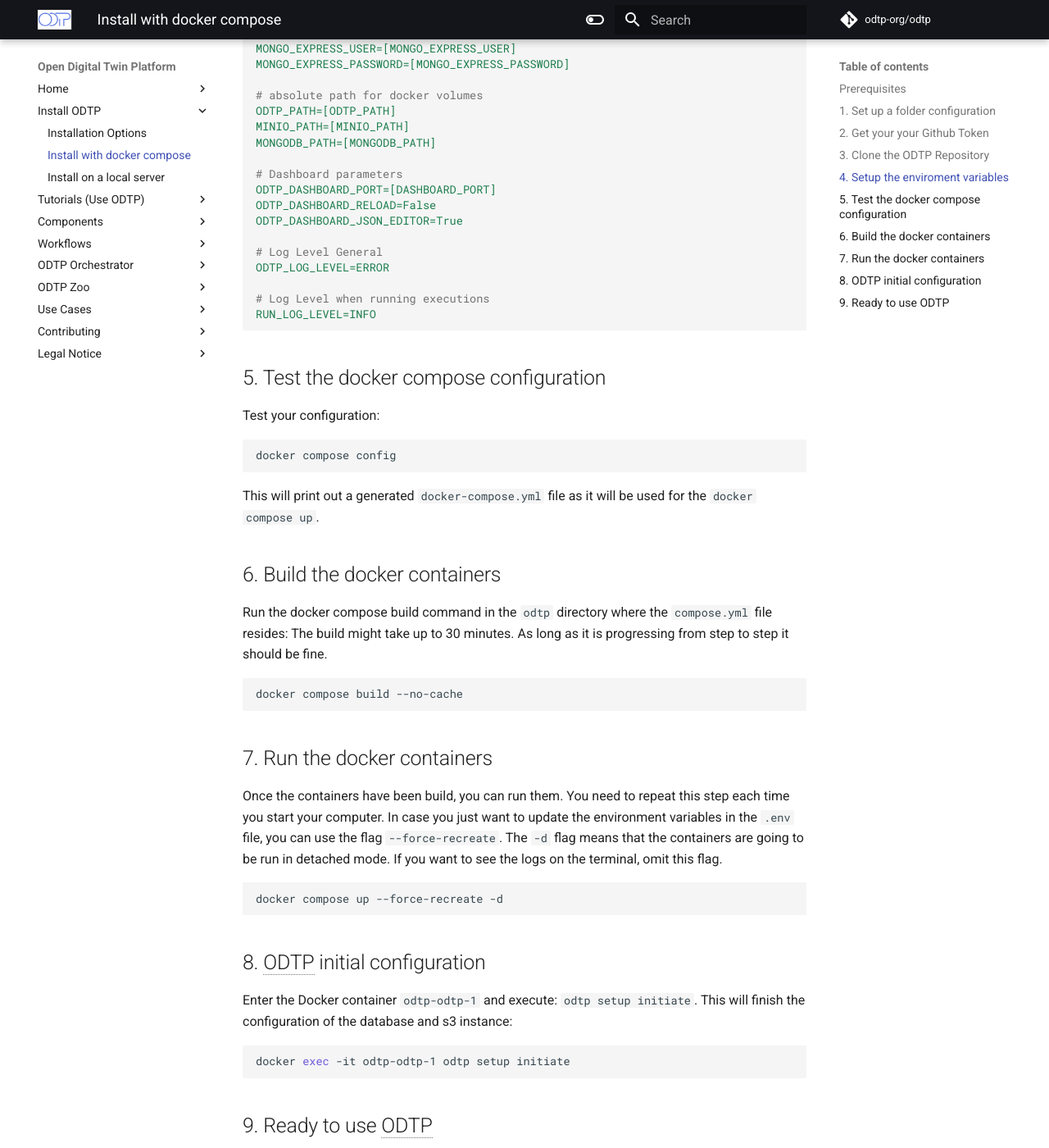
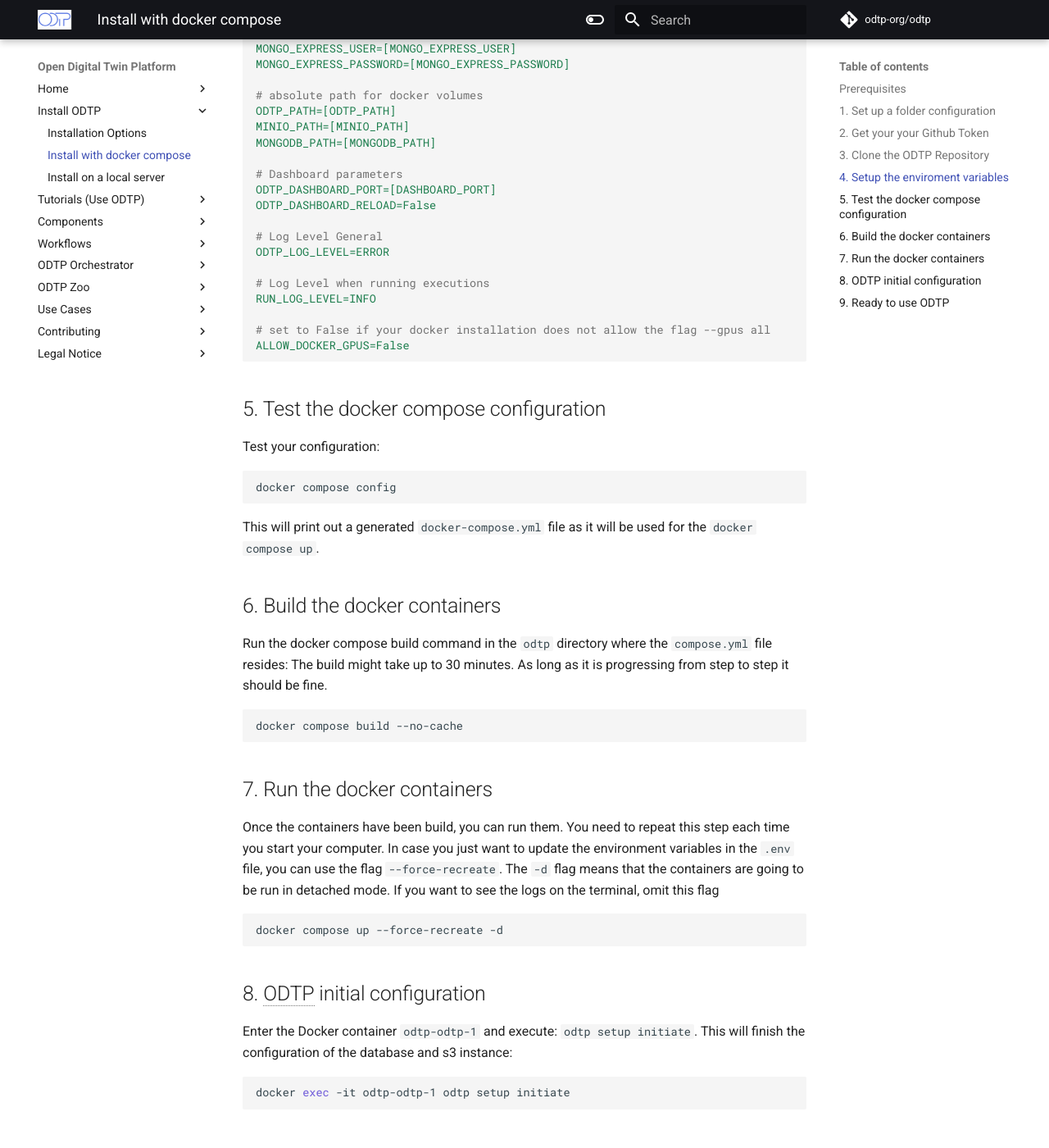
Before and after one commit to odtp-org/odtp-manuals, an MkDocs documentation site: the page built from docs/installation/docker-compose_install.md, in a window 1280 px wide and 1400 px high, scrolled down 2991 px. Shown: the whole window at 82% size. Built offline with MkDocs 1.6.1 and Material for MkDocs 9.7.7, drawn with Linux system fonts in a browser that asks for light colours; a script that is not in the unit is left out; comment, search, counter and statistics services are not loaded.

Commit message:
fix: correct env variables

````diff
--- a/docs/installation/docker-compose_install.md
+++ b/docs/installation/docker-compose_install.md
@@ -122,13 +122,15 @@ MONGODB_PATH=[MONGODB_PATH]
 # Dashboard parameters
 ODTP_DASHBOARD_PORT=[DASHBOARD_PORT]
 ODTP_DASHBOARD_RELOAD=False
-ODTP_DASHBOARD_JSON_EDITOR=True
 
 # Log Level General
 ODTP_LOG_LEVEL=ERROR
 
 # Log Level when running executions
 RUN_LOG_LEVEL=INFO
+
+# set to False if your docker installation does not allow the flag --gpus all
+ALLOW_DOCKER_GPUS=False
 ```
 
 ## 5. Test the docker compose configuration
@@ -155,7 +157,7 @@ docker compose build --no-cache
 
 Once the containers have been build, you can run them. You need to repeat this step each time you start your computer.
 In case you just want to update the environment variables in the `.env` file, you can use the flag `--force-recreate`.
-The `-d` flag means that the containers are going to be run in detached mode. If you want to see the logs on the terminal, omit this flag.
+The `-d` flag means that the containers are going to be run in detached mode. If you want to see the logs on the terminal, omit this flag
 
 ```bash
 docker compose up --force-recreate -d
````
